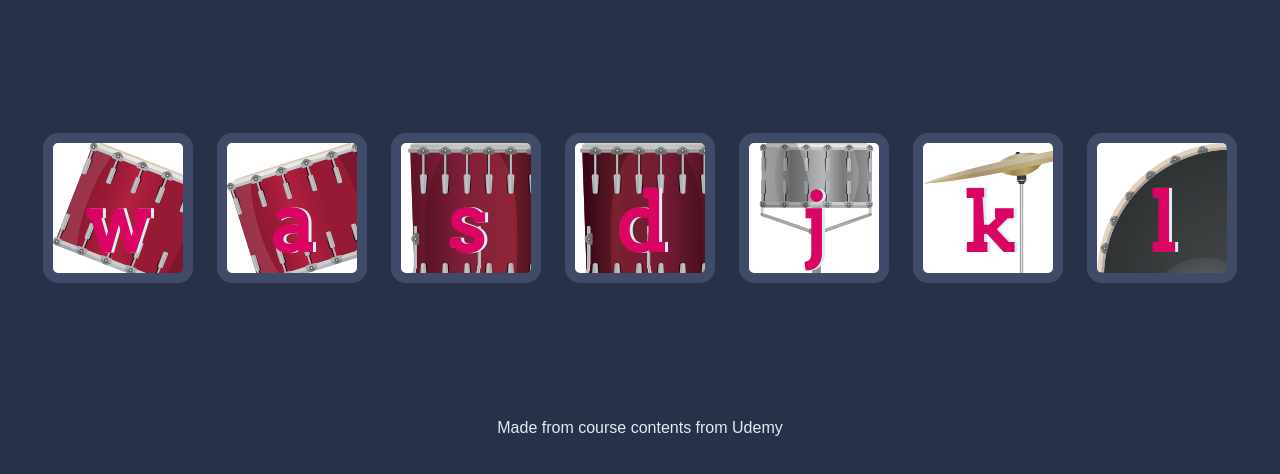
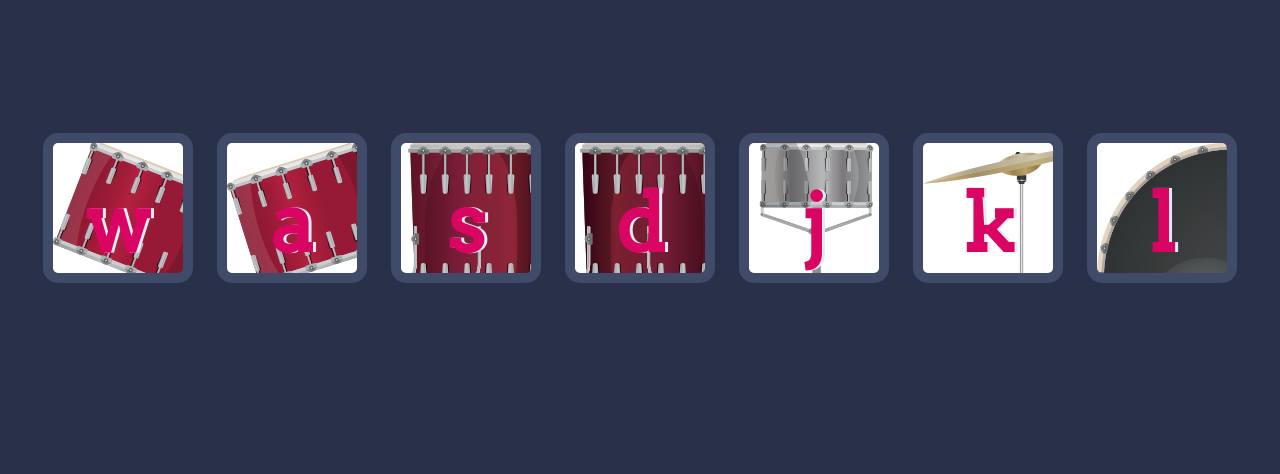
Before and after one commit to HimDahiya/DrumKit, a plain HTML site: page index.html in a window 1280 px wide. Shown: the part 156-630 px from the top of the page. Drawn offline with Linux system fonts and the light colour scheme.

Commit message:
Update index.html

```diff
--- a/index.html
+++ b/index.html
@@ -23,7 +23,7 @@
 
 
   <footer>
-    Made from course contents from Udemy
+
   </footer>
 </body>
 <script src="index.js">
```
